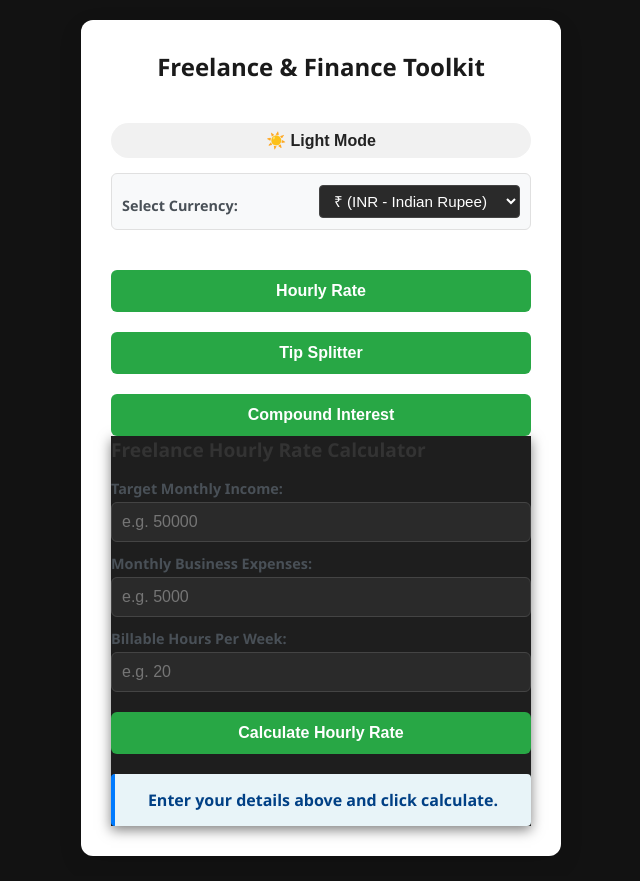
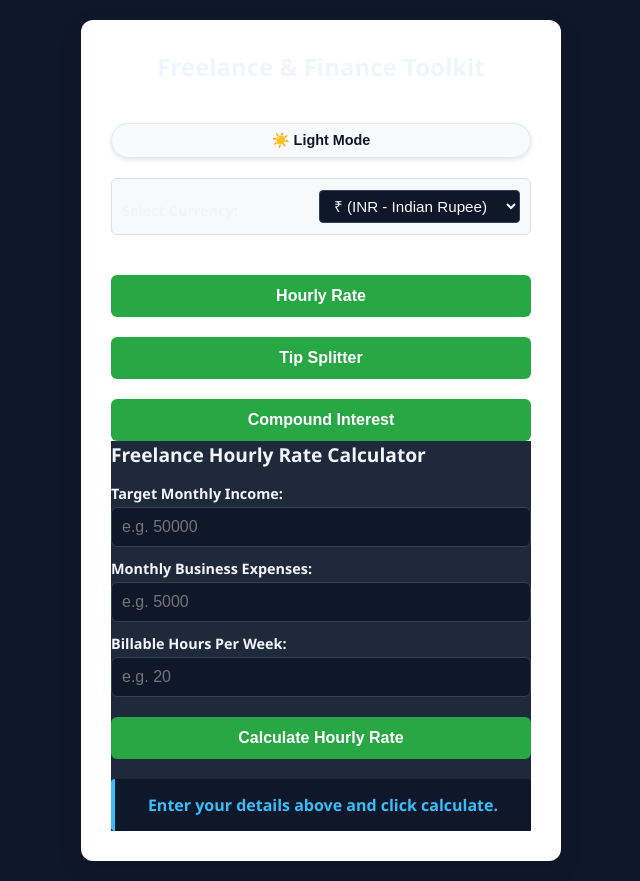
Before and after one commit to Shubham99710/freelance-finance-toolkit, a plain HTML site: page index.html in a window 1280 px wide. Both pictures are taken after a click on the button "🌙 Dark Mode". Shown: the whole page, without its empty margins (319-959 px from the left). Drawn offline with Linux system fonts and the light colour scheme.

Commit message:
Add files via upload

```diff
--- a/script.js
+++ b/script.js
@@ -131,7 +131,7 @@ if (calcInterestBtn) {
 // Dark Mode Toggle Logic
 const themeToggleBtn = document.getElementById('theme-toggle');
 
-// Check for previously saved theme preference
+// Load saved theme preference
 if (localStorage.getItem('theme') === 'dark') {
   document.body.classList.add('dark-mode');
   if (themeToggleBtn) themeToggleBtn.textContent = '☀️ Light Mode';
--- a/style.css
+++ b/style.css
@@ -133,39 +133,74 @@ button:hover {
     text-align: center;
 }
 
-/* Theme Toggle Button Style */
+/* Theme Toggle Button */
 .theme-btn {
-  background-color: #333;
-  color: #fff;
-  border: none;
+  background: #2b2d42;
+  color: #ffffff;
+  border: 1px solid #3d405b;
   padding: 8px 16px;
   border-radius: 20px;
   cursor: pointer;
-  font-weight: bold;
-  margin-bottom: 15px;
-  transition: background-color 0.3s ease;
+  font-weight: 600;
+  font-size: 0.9rem;
+  margin-bottom: 20px;
+  transition: all 0.3s ease;
+  box-shadow: 0 2px 5px rgba(0,0,0,0.1);
 }
 
-/* Dark Mode Color Overrides */
-body.dark-mode {
-  background-color: #121212;
-  color: #e0e0e0;
+.theme-btn:hover {
+  transform: translateY(-1px);
+  box-shadow: 0 4px 10px rgba(0,0,0,0.15);
 }
 
-body.dark-mode .calculator-card {
-  background-color: #1e1e1e;
-  box-shadow: 0 4px 12px rgba(0, 0, 0, 0.5);
-  color: #ffffff;
+/* Base Body Transition */
+body {
+  transition: background-color 0.3s ease, color 0.3s ease;
+}
+
+/* Modern Dark Theme */
+body.dark-mode {
+  background-color: #0f172a; /* Deep slate background */
+  color: #f8fafc;
+}
+
+body.dark-mode .container {
+  background-color: #1e293b; /* Card container background */
+  box-shadow: 0 10px 25px rgba(0, 0, 0, 0.5);
+  border: 1px solid #334155;
+}
+
+body.dark-mode h1,
+body.dark-mode h2,
+body.dark-mode label {
+  color: #f1f5f9;
 }
 
 body.dark-mode input,
 body.dark-mode select {
-  background-color: #2a2a2a;
-  color: #ffffff;
-  border-color: #444;
+  background-color: #0f172a;
+  color: #f8fafc;
+  border: 1px solid #334155;
+}
+
+body.dark-mode input:focus,
+body.dark-mode select:focus {
+  border-color: #38bdf8;
+  outline: none;
+}
+
+body.dark-mode .calculator-card {
+  background-color: #1e293b;
+}
+
+body.dark-mode .result-box {
+  background-color: #0f172a;
+  border-left: 4px solid #38bdf8;
+  color: #38bdf8;
 }
 
 body.dark-mode .theme-btn {
-  background-color: #f1f1f1;
-  color: #222;
+  background-color: #f8fafc;
+  color: #0f172a;
+  border-color: #e2e8f0;
 }
```
